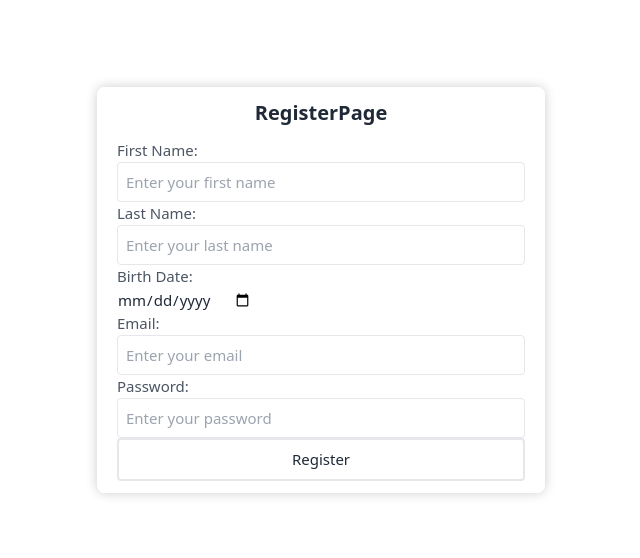
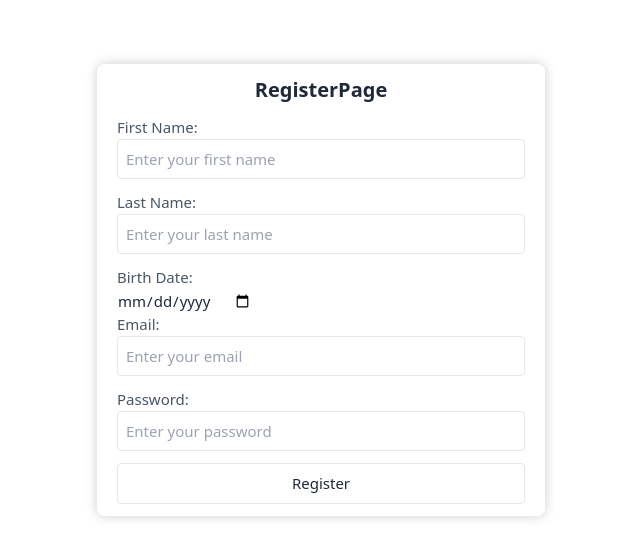
Before and after one commit to Backa228/KeepNotes, a React (Vite) app: page /register in a window 1280 px wide. Shown: the part 110-668 px from the top of the page, without its empty margins (319-959 px from the left). Built offline with nearby package versions, Linux system fonts and the light colour scheme.

Commit message:
test2
test

```diff
--- a/src/features/auth/components/RegisterForm.jsx
+++ b/src/features/auth/components/RegisterForm.jsx
@@ -16,7 +16,7 @@ export const RegisterForm = () => {
     const navigate = useNavigate();
     const isLoading = useSelector(selectIsLoading);
 
-    const inputStyles = "flex-1 outline-none bg-transparent border border-gray-200 w-full p-2 rounded md-3"
+    const inputStyles = "flex-1 outline-none bg-transparent border border-gray-200 w-full p-2 rounded mb-3"
     const labelStyles = "text-gray-600 md-1"
 
     const handleSubmit = async (e) => {
--- a/src/shared/ui/Button.jsx
+++ b/src/shared/ui/Button.jsx
@@ -1,5 +1,5 @@
 export const Button = ({ children, onClick, type = "button", variant = "secondary", className = "", disabled=false }) => {
-    const baseStyles = "flex shrink-0 justify-center rounded text-[15px] border-2 transition items-center"
+    const baseStyles = "flex shrink-0 justify-center rounded text-[15px] border transition items-center"
 
     const variants = {
         primary: "bg-blue-500 text-white hover:bg-blue-600 border-blue-200 px-6 py-2",
```
